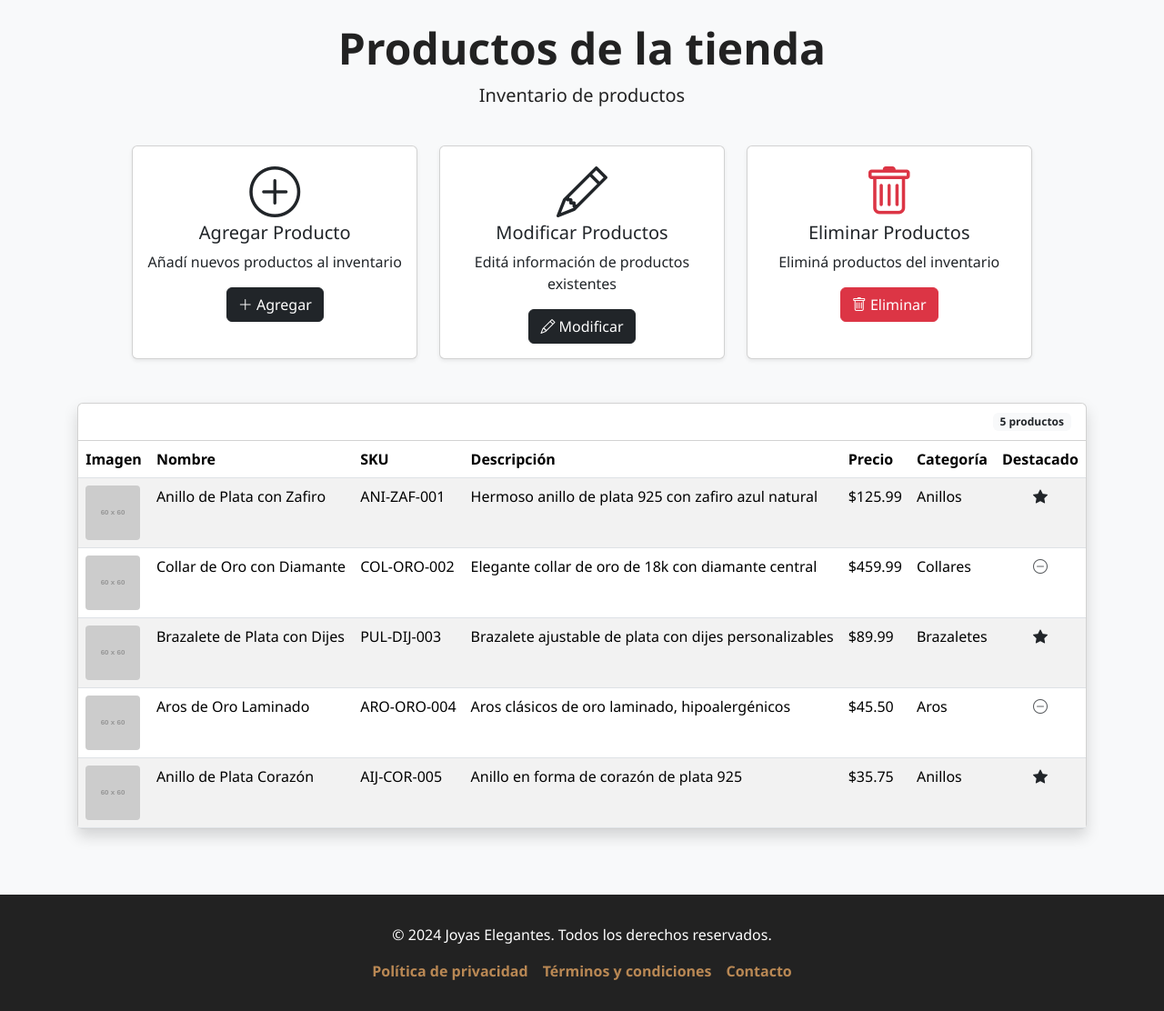
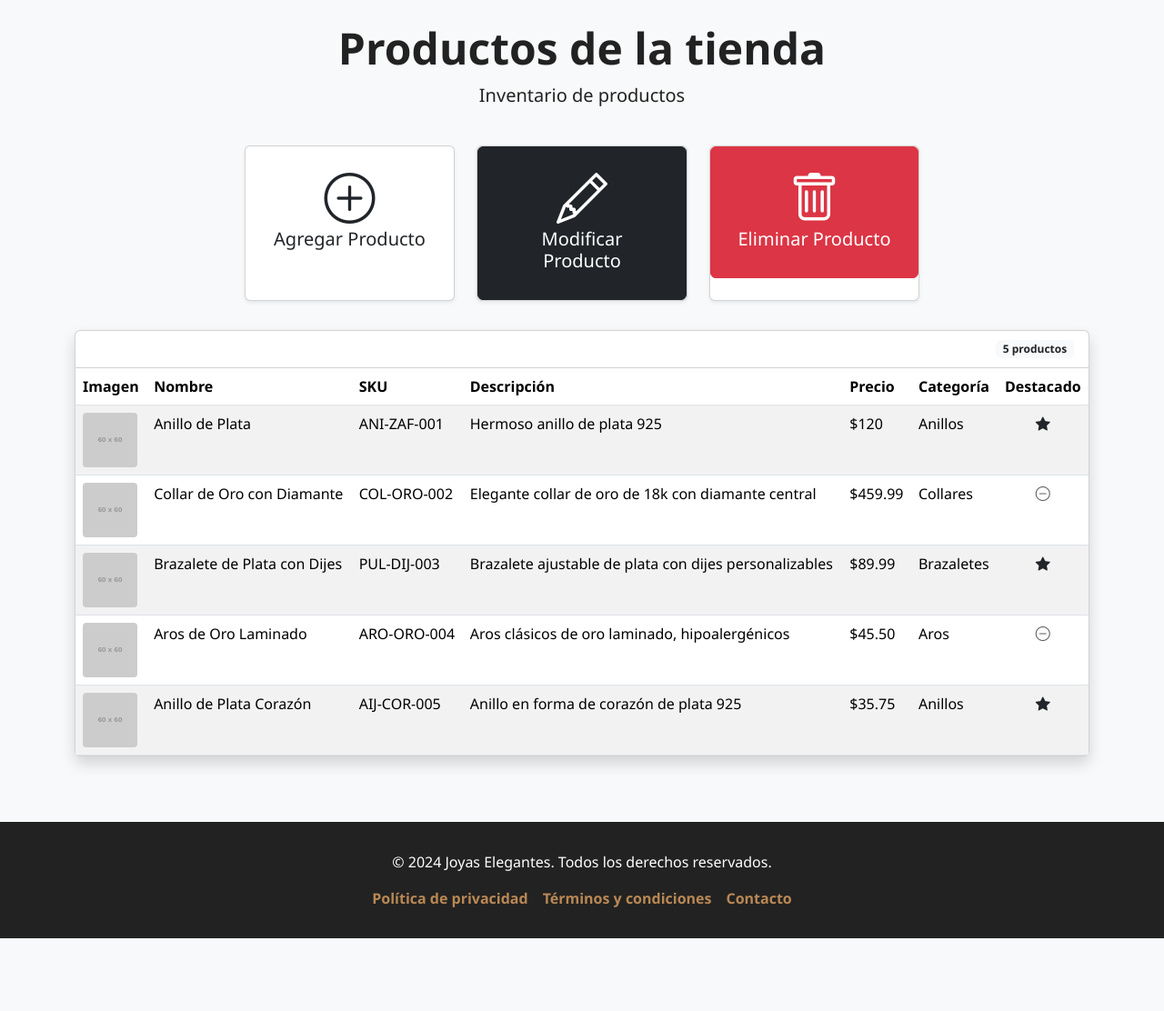
Before and after one commit to mlolaserrano/luzia, a PHP site: page /admi_productos.html in a window 1280 px wide. Shown: the part 74-1186 px from the top of the page at 91% size. After the commit the page ends 1106 px from the top, so only its background shows below. Run offline with PHP 8.4, Linux system fonts and the light colour scheme; grey boxes labelled with a size stand in for pictures from a placeholder-image service; some libraries are stand-ins or nearby versions; some web fonts are replaced.

Commit message:
modificación del admi_productos

```diff
--- a/admi_productos.html
+++ b/admi_productos.html
@@ -101,77 +101,39 @@
         <div class="row mb-4">
 
             <div class="col-md-4 mb-2">
-
                 <div class="card text-center h-100 shadow-sm">
-
+                 <button class="btn" data-bs-toggle="modal" data-bs-target="#addProductModal">
                     <div class="card-body">
-
                         <i class="bi bi-plus-circle display-4"></i>
-
                         <h5 class="card-title">Agregar Producto</h5>
-
-                        <p class="card-text">Añadí nuevos productos al inventario</p>
-
-                        <button class="btn btn-dark" data-bs-toggle="modal" data-bs-target="#addProductModal">
-
-                            <i class="bi bi-plus-lg mi-icon"></i> Agregar
-
-                        </button>
-
+                        <div class="color-agg">
                     </div>
-
+                    </div>
+                </button>
                 </div>
-
             </div>
 
             <div class="col-md-4 mb-2">
-
                 <div class="card text-center h-100 shadow-sm">
-
+                    <button class="btn btn-dark" data-bs-toggle="modal" data-bs-target="#editModal">
                     <div class="card-body">
-
                         <i class="bi bi-pencil display-4"></i>
-
-                        <h5 class="card-title">Modificar Productos</h5>
-
-                        <p class="card-text">Editá información de productos existentes</p>
-
-                        <button class="btn btn-dark" data-bs-toggle="modal" data-bs-target="#editModal">
-
-                            <i class="bi bi-pencil"></i> Modificar
-
-                        </button>
-
+                        <h5 class="card-title">Modificar Producto</h5>
                     </div>
-
+                    </button>
                 </div>
-
             </div>
 
             <div class="col-md-4 mb-2">
-
                 <div class="card text-center h-100 shadow-sm">
-
+                    <button class="btn btn-danger" data-bs-toggle="modal" data-bs-target="#deleteModal">
                     <div class="card-body">
-
-                        <i class="bi bi-trash display-4 text-danger mb-3"></i>
-
-                        <h5 class="card-title">Eliminar Productos</h5>
-
-                        <p class="card-text">Eliminá productos del inventario</p>
-
-                        <button class="btn btn-danger" data-bs-toggle="modal" data-bs-target="#deleteModal">
-
-                            <i class="bi bi-trash"></i> Eliminar
-
-                        </button>
-
+                        <i class="bi bi-trash display-4"></i>
+                        <h5 class="card-title">Eliminar Producto</h5>
+                    </button>
                     </div>
-
                 </div>
-
             </div>
-
         </div>
 
 
@@ -226,13 +188,13 @@
 
                                 </td>
 
-                                <td>Anillo de Plata con Zafiro</td>
+                                <td>Anillo de Plata</td>
 
                                 <td>ANI-ZAF-001</td>
 
-                                <td>Hermoso anillo de plata 925 con zafiro azul natural</td>
+                                <td>Hermoso anillo de plata 925</td>
 
-                                <td>$125.99</td>
+                                <td>$120</td>
 
                                 <td>Anillos</td>
 
--- a/style.css
+++ b/style.css
@@ -522,6 +522,9 @@ footer {
 color: var(--color-texto);
 }
 
+.color-agg{
+color: var(--color-secundario);
+}
 
 .table-img {
 width: 60px;
```
Also changed, not shown: other parts of style.css (+107 -0 lines).
